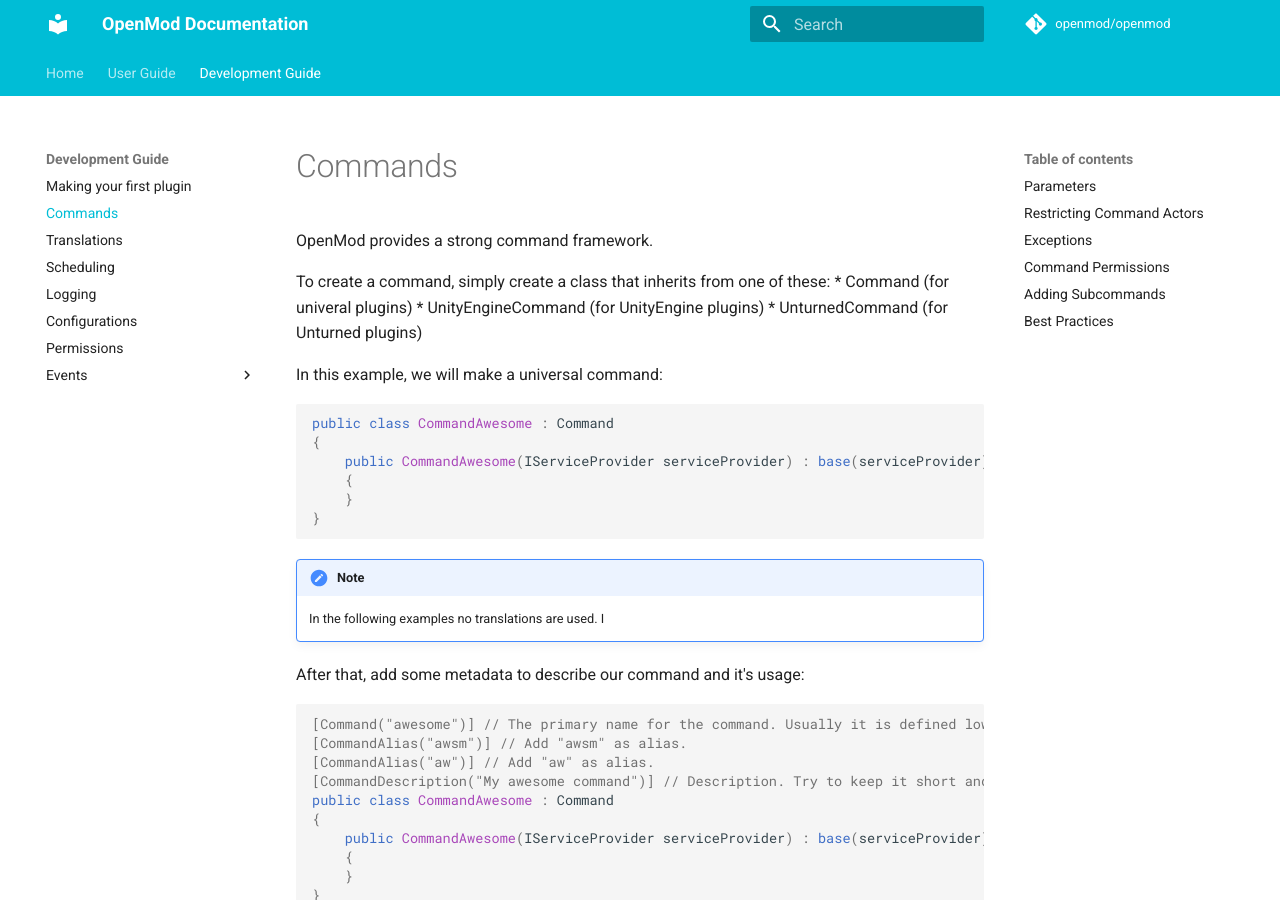
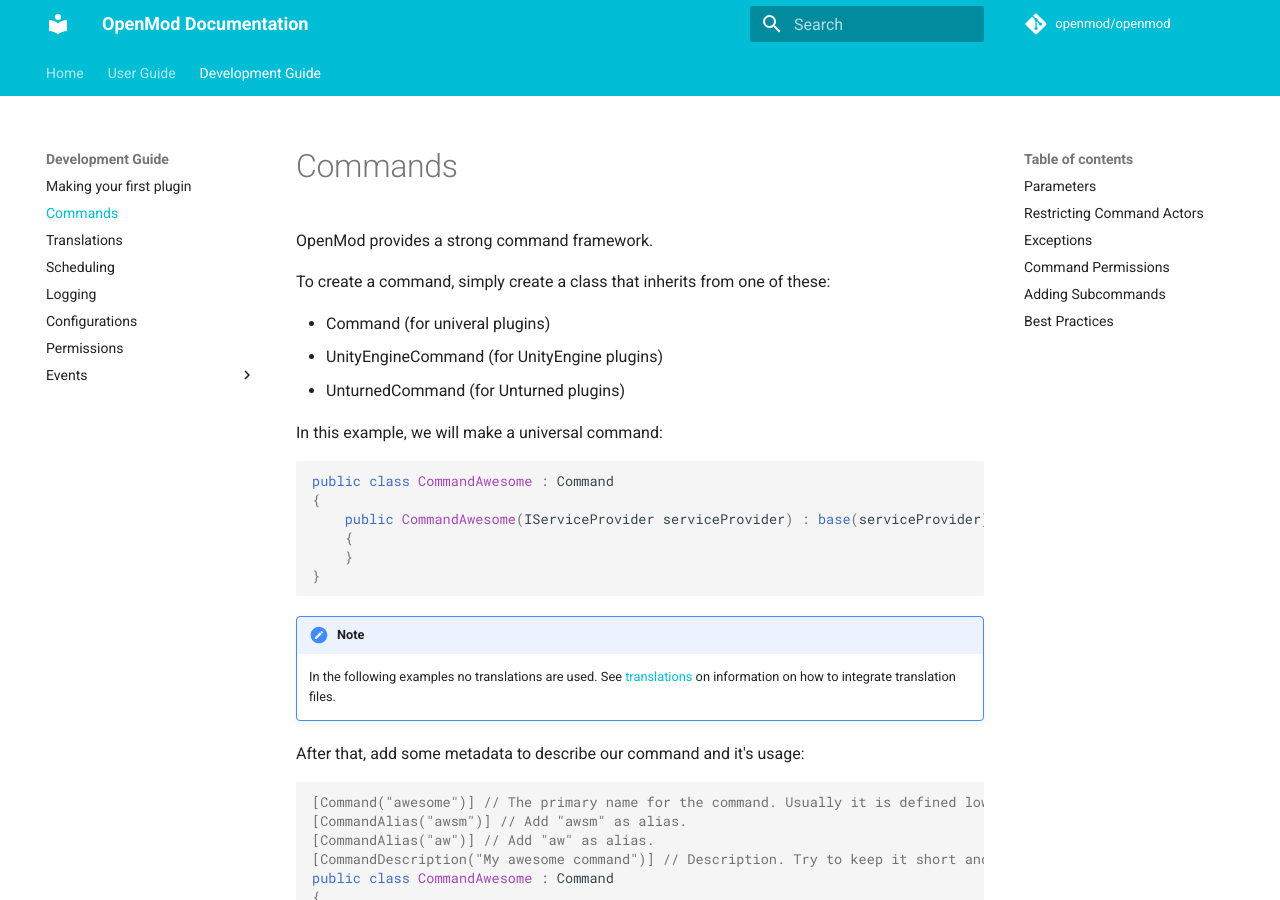
Before and after one commit to openmod/openmod-docs, an MkDocs documentation site: the page built from content/development-guide/commands.md, in a window 1280 px wide and 900 px high. Built offline with MkDocs 1.6.1 and Material for MkDocs 9.7.7, drawn with Linux system fonts in a browser that asks for light colours; comment, search, counter and statistics services are not loaded; old or Windows-style settings are respelled for this version of MkDocs.

Commit message:
Formatting fixes for commands

````diff
--- a/content/development-guide/commands.md
+++ b/content/development-guide/commands.md
@@ -2,6 +2,7 @@
 OpenMod provides a strong command framework.
 
 To create a command, simply create a class that inherits from one of these:
+
 * Command (for univeral plugins)
 * UnityEngineCommand (for UnityEngine plugins)
 * UnturnedCommand (for Unturned plugins)
@@ -17,7 +18,8 @@ public class CommandAwesome : Command
 ```
 
 !!! Note
-    In the following examples no translations are used. I
+    In the following examples no translations are used. See [translations](../translations.md) on information on
+    how to integrate translation files.
 
 After that, add some metadata to describe our command and it's usage:
 ```cs
````
